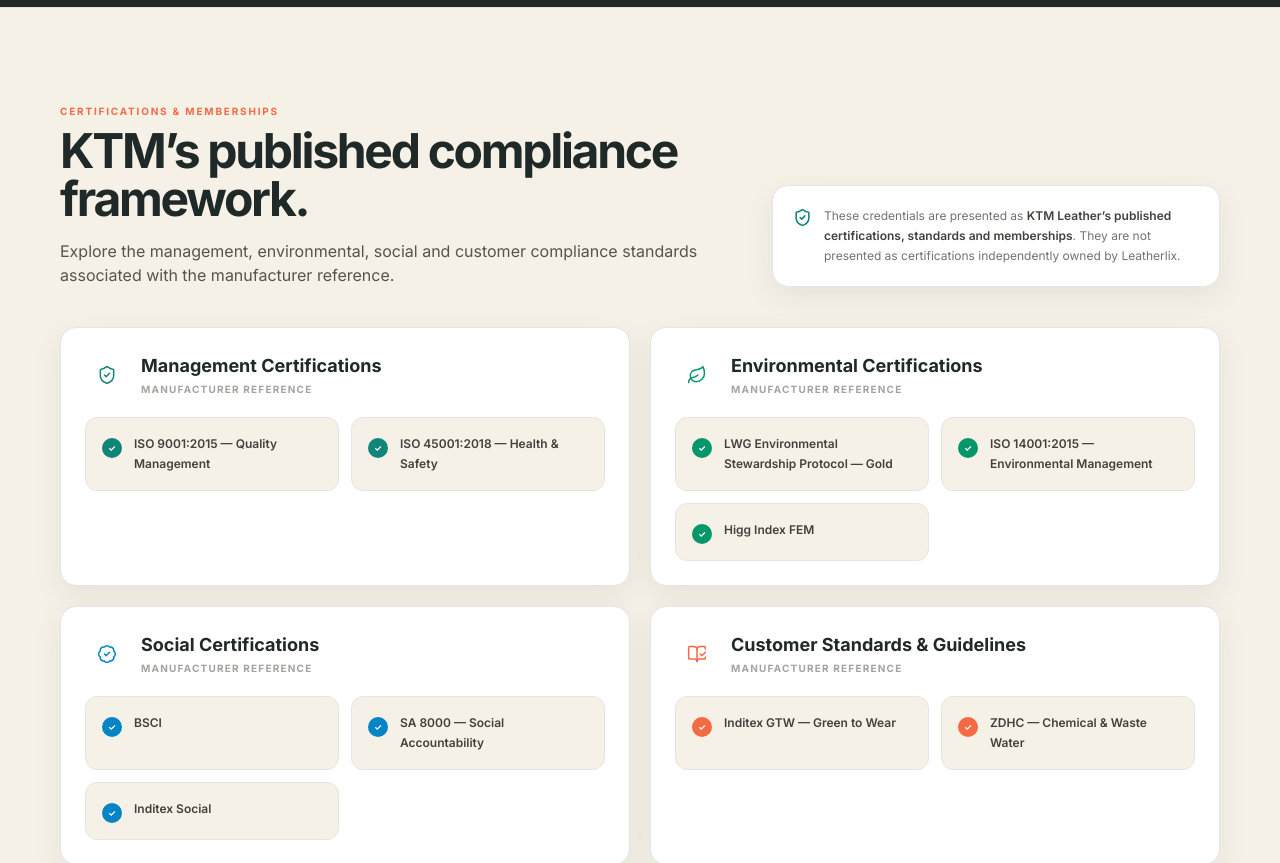
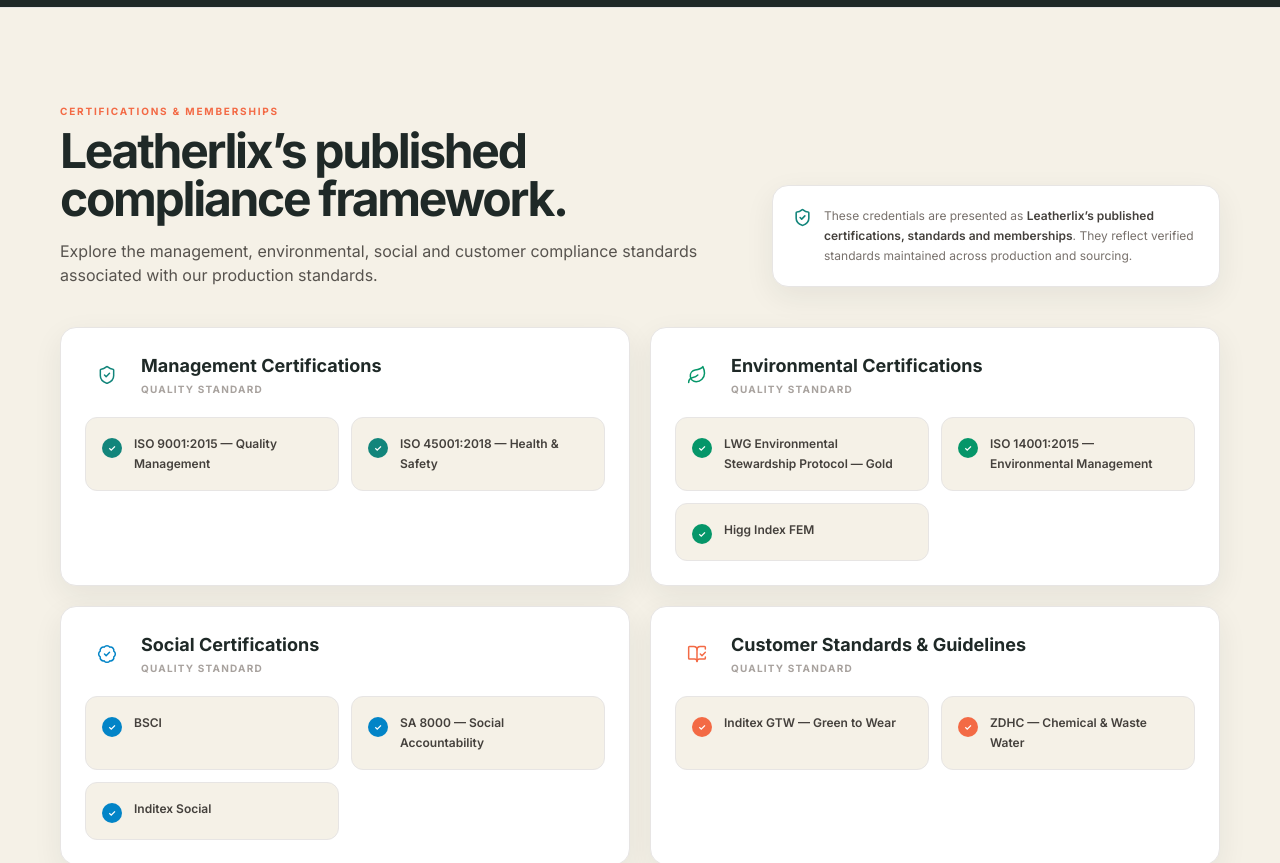
Before and after one commit to Sameer-tech-web/Https-leatherlix-frontend, a React (Vite) app: page / in a window 1280 px wide. Shown: the part 7540-8403 px from the top of the page. Built offline with nearby package versions, Linux system fonts and the light colour scheme.

Commit message:
Update ComplianceSection.jsx

```diff
--- a/src/components/ComplianceSection.jsx
+++ b/src/components/ComplianceSection.jsx
@@ -7,6 +7,7 @@
 } from 'lucide-react';
 
 import {
+  brand,
   customerStandards,
   environmentalCertifications,
   managementCertifications,
@@ -71,6 +72,8 @@
 };
 
 export default function ComplianceSection() {
+  const brandName = brand?.name || 'Leatherlix';
+
   return (
     <section
       id="compliance"
@@ -86,12 +89,12 @@
           </p>
 
           <h2 className="display-title mt-2 text-4xl font-extrabold text-ink sm:text-5xl">
-            KTM&rsquo;s published compliance framework.
+            {brandName}&rsquo;s published compliance framework.
           </h2>
 
           <p className="mt-4 max-w-2xl text-sm leading-7 text-stone-600 sm:text-base">
             Explore the management, environmental, social and customer
-            compliance standards associated with the manufacturer reference.
+            compliance standards associated with our production standards.
           </p>
         </div>
 
@@ -107,11 +110,10 @@
             <p className="text-xs leading-5 text-stone-500">
               These credentials are presented as{' '}
               <strong className="font-semibold text-stone-700">
-                KTM Leather&rsquo;s published certifications, standards and
+                {brandName}&rsquo;s published certifications, standards and
                 memberships
               </strong>
-              . They are not presented as certifications independently owned
-              by Leatherlix.
+              . They reflect verified standards maintained across production and sourcing.
             </p>
           </div>
         </div>
@@ -148,7 +150,7 @@
                     </h3>
 
                     <p className="mt-0.5 text-[10px] font-bold uppercase tracking-[0.12em] text-stone-400">
-                      Manufacturer reference
+                      Quality Standard
                     </p>
                   </div>
                 </div>
```
